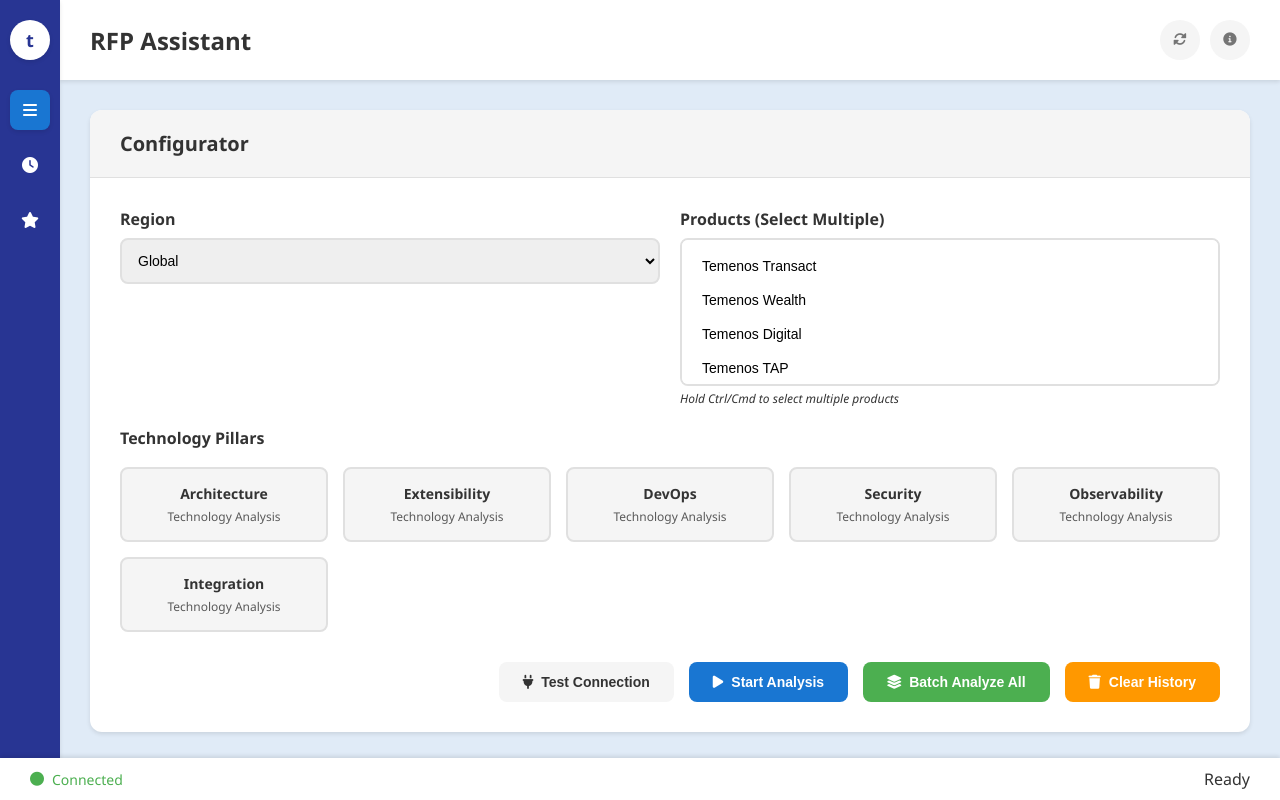
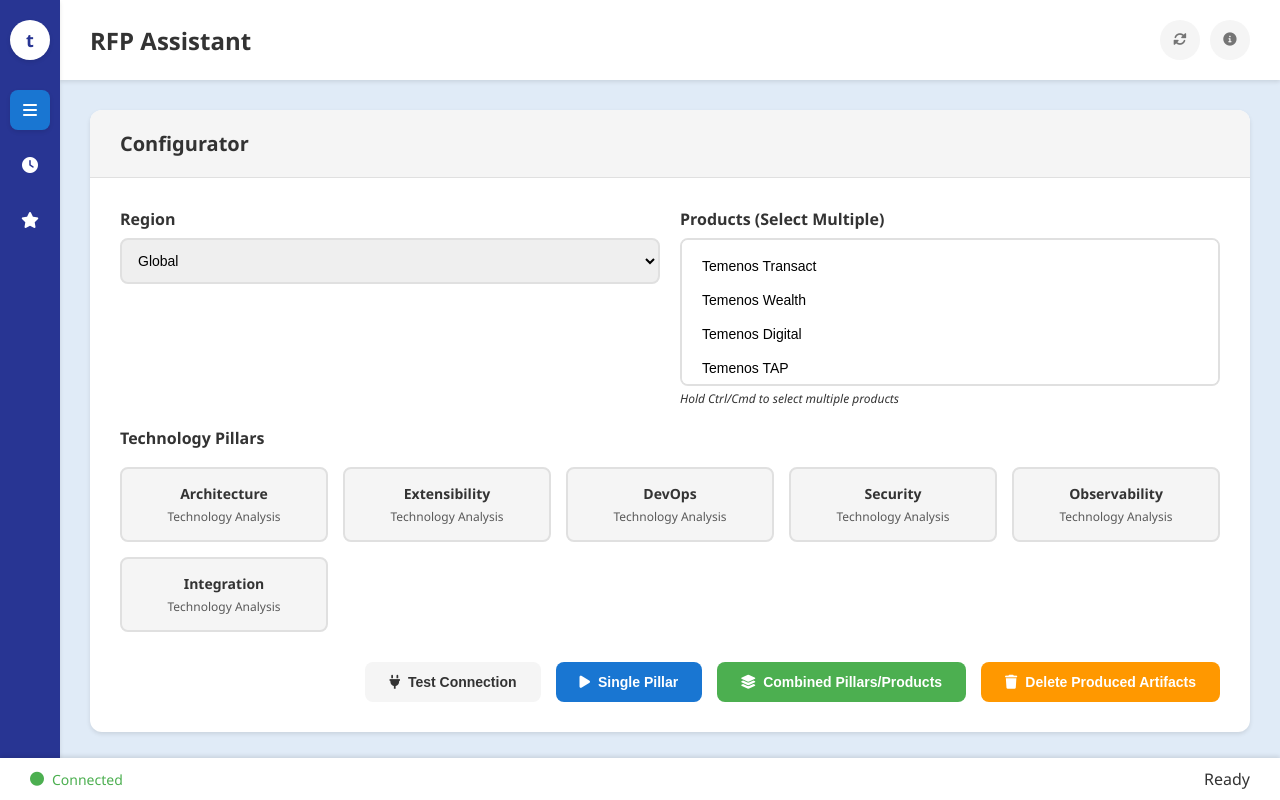
Before and after one commit to georgasa/tbsg-ai-rfp-assistant, a Flask app: page / in a window 1280 px wide. Run offline with Flask 3, Linux system fonts and the light colour scheme; data that the repository does not hold is empty.

Commit message:
Update button labels for better clarity
- 'Start Analysis'  'Single Pillar'
- 'Batch Analyze All'  'Combined Pillars/Products'
- 'Clear History'  'Delete Produced Artifacts'

These changes make the button functionality more intuitive and descriptive for users.

```diff
--- a/templates/index.html
+++ b/templates/index.html
@@ -102,13 +102,13 @@
                                         <i class="fas fa-plug"></i> Test Connection
                                     </button>
                                     <button type="submit" id="analyzeBtn" class="btn btn-primary">
-                                        <i class="fas fa-play"></i> Start Analysis
+                                        <i class="fas fa-play"></i> Single Pillar
                                     </button>
                                     <button type="button" id="batchAnalyzeBtn" class="btn btn-success">
-                                        <i class="fas fa-layer-group"></i> Batch Analyze All
+                                        <i class="fas fa-layer-group"></i> Combined Pillars/Products
                                     </button>
                                     <button type="button" id="clearHistoryBtn" class="btn btn-warning">
-                                        <i class="fas fa-trash"></i> Clear History
+                                        <i class="fas fa-trash"></i> Delete Produced Artifacts
                                     </button>
                                 </div>
                             </form>
```
